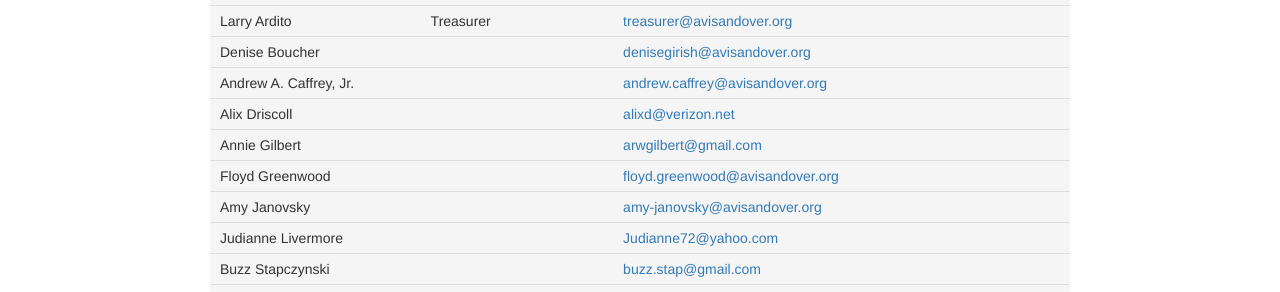
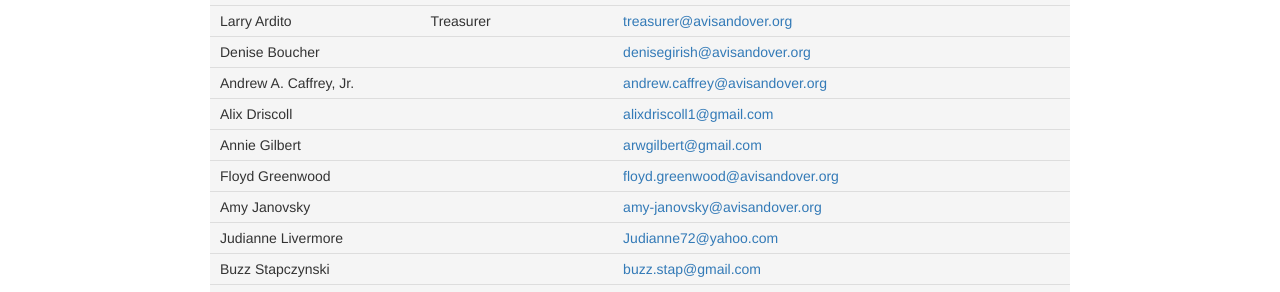
Before and after one commit to avisandover/avis-website, a Jekyll site: the page built from trustees.html, in a window 1280 px wide and 1196 px high. Shown: the part 250-542 px from the top of the window. Built offline with Jekyll 4.4.1, drawn with Linux system fonts in a browser that asks for light colours; nearby versions of some CDN libraries.

Commit message:
Fixed Alix Email

```diff
--- a/trustees.html
+++ b/trustees.html
@@ -55,7 +55,7 @@
       <tr>
         <td>Alix Driscoll</td>
         <td></td>
-        <td><a href="mailto:alixd@verizon.net">alixd@verizon.net</a></td>
+        <td><a href="mailto:alixdriscoll1@gmail.com">alixdriscoll1@gmail.com</a></td>
         <td></td>
       </tr>
         <td>Annie Gilbert</td>
```
